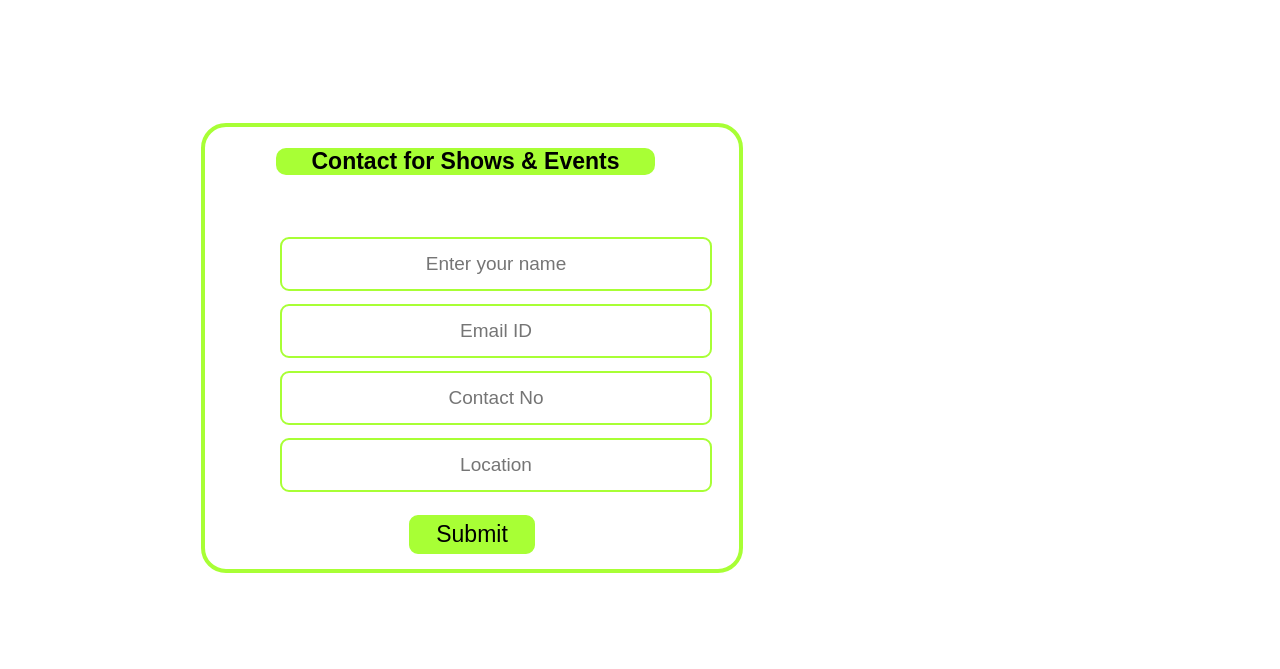
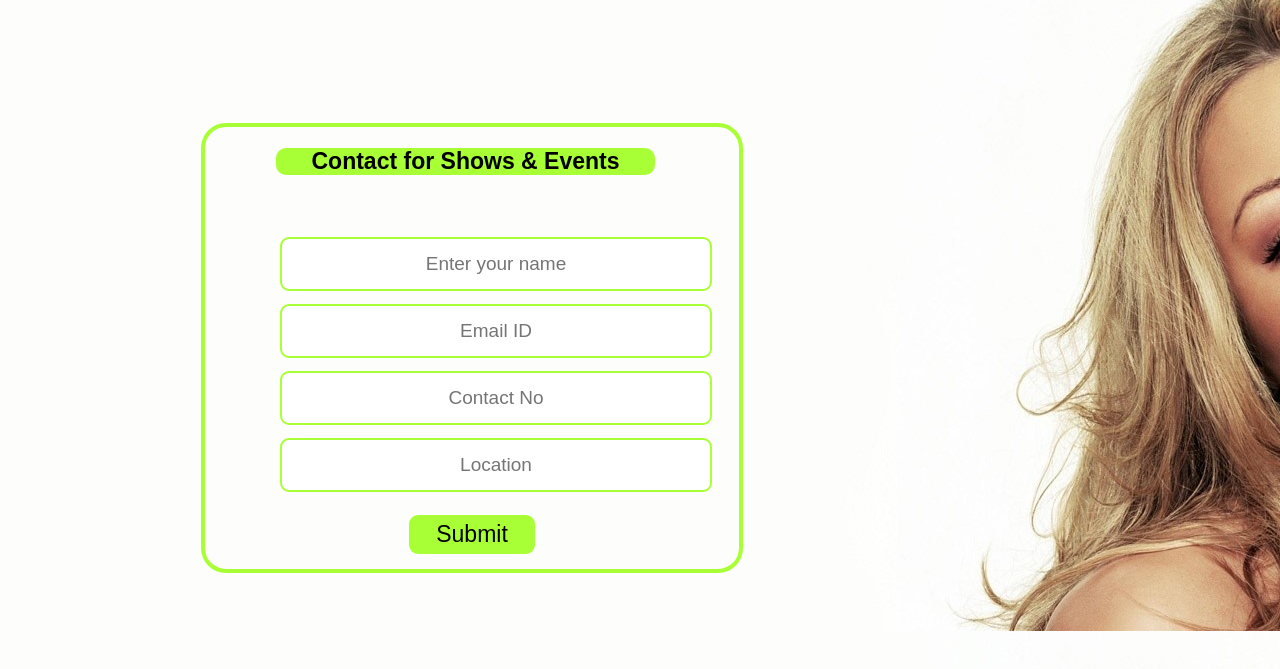
Before and after one commit to adi1719/Mariah-Carey-Landingpage-, a plain HTML site: page index.html in a window 1280 px wide. Shown: the part 103-772 px from the top of the page. Drawn offline with Linux system fonts and the light colour scheme; a web font is replaced by a local one.

Commit message:
Update styles.css
Corrected image URL for background image!

```diff
--- a/styles.css
+++ b/styles.css
@@ -1,7 +1,7 @@
 body {
     margin: 0px;
     padding: 0px;
-    background: url('11.jpg');
+    background: url('12.jpg');
     font-family: 'Sono', sans-serif;
 }
 
```
